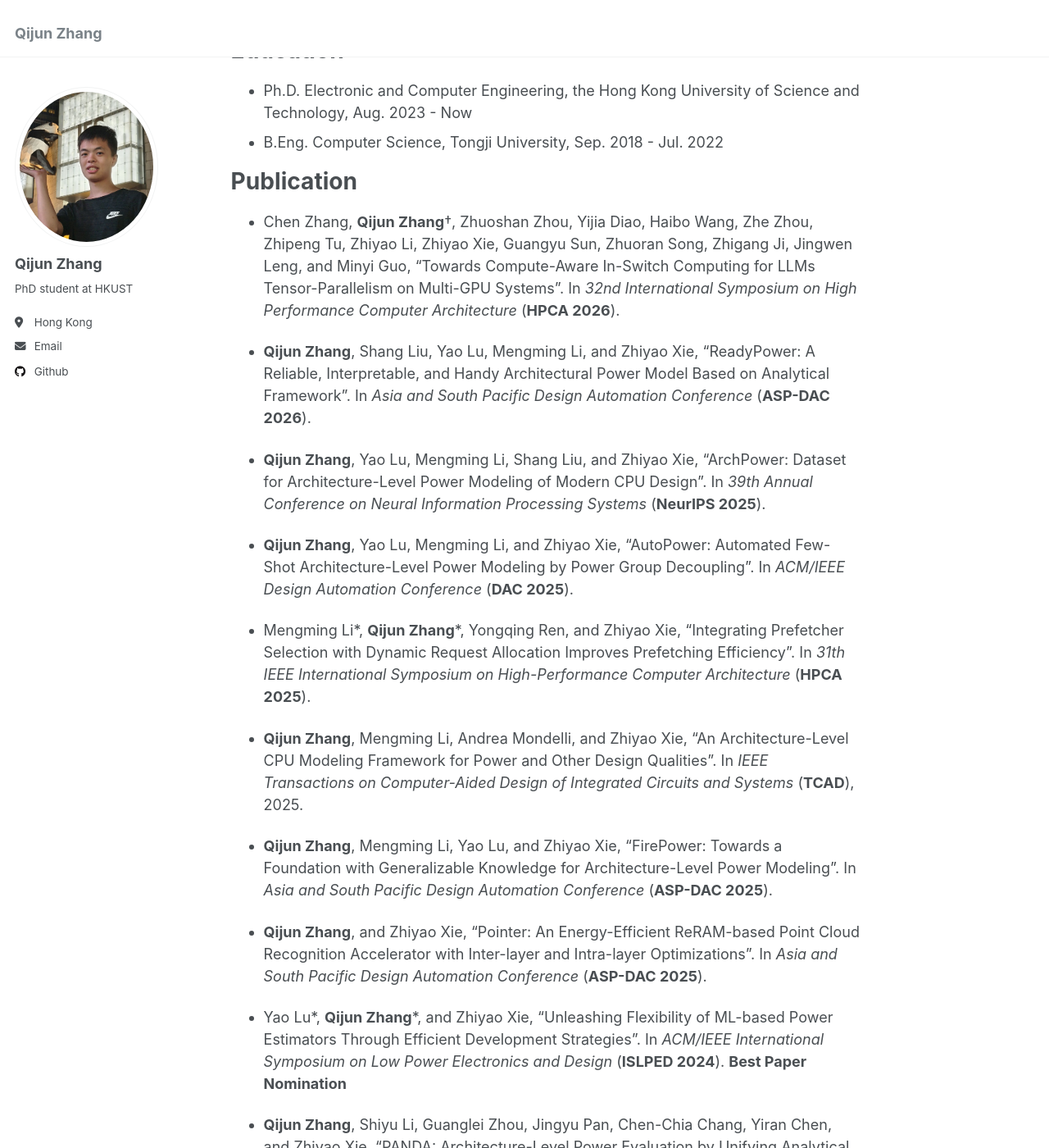
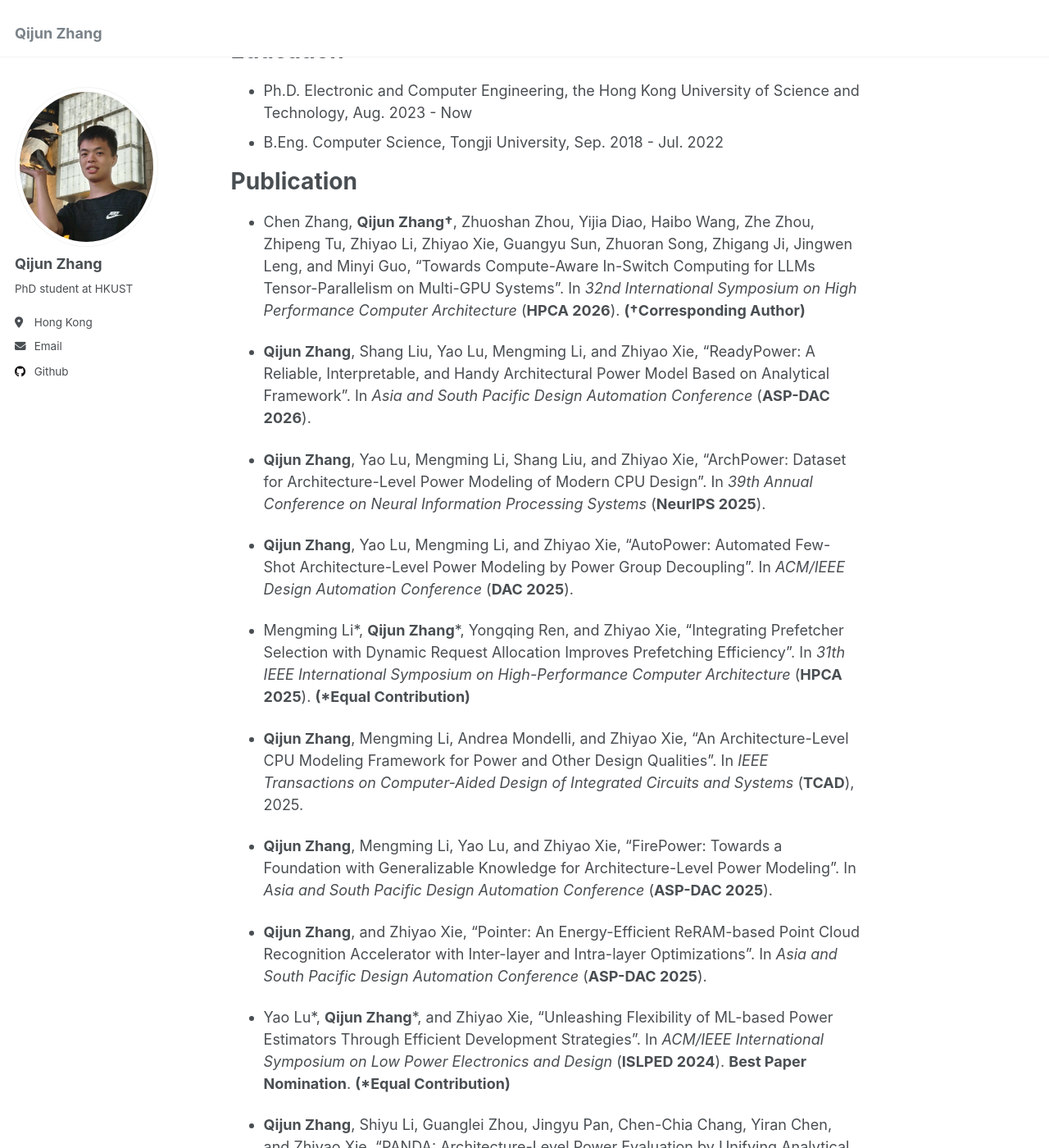
Before and after one commit to zqj2333/zqj2333.github.io, a Jekyll site: the page built from _pages/about.md, in a window 1280 px wide and 1400 px high, scrolled down 394 px. Shown: the whole window at 82% size. Built offline with Jekyll 4.4.1, drawn with Linux system fonts in a browser that asks for light colours.

Commit message:
Update about.md

```diff
--- a/_pages/about.md
+++ b/_pages/about.md
@@ -22,7 +22,7 @@ Education
 Publication
 ======
 
- * Chen Zhang, **Qijun Zhang**†, Zhuoshan Zhou, Yijia Diao, Haibo Wang, Zhe Zhou, Zhipeng Tu, Zhiyao Li, Zhiyao Xie, Guangyu Sun, Zhuoran Song, Zhigang Ji, Jingwen Leng, and Minyi Guo, "Towards Compute-Aware In-Switch Computing for LLMs Tensor-Parallelism on Multi-GPU Systems". In *32nd International Symposium on High Performance Computer Architecture* (**HPCA 2026**).
+ * Chen Zhang, **Qijun Zhang†**, Zhuoshan Zhou, Yijia Diao, Haibo Wang, Zhe Zhou, Zhipeng Tu, Zhiyao Li, Zhiyao Xie, Guangyu Sun, Zhuoran Song, Zhigang Ji, Jingwen Leng, and Minyi Guo, "Towards Compute-Aware In-Switch Computing for LLMs Tensor-Parallelism on Multi-GPU Systems". In *32nd International Symposium on High Performance Computer Architecture* (**HPCA 2026**). **(†Corresponding Author)**
 
  * **Qijun Zhang**, Shang Liu, Yao Lu, Mengming Li, and Zhiyao Xie, "ReadyPower: A Reliable, Interpretable, and Handy Architectural Power Model Based on Analytical Framework". In *Asia and South Pacific Design Automation Conference* (**ASP-DAC 2026**).
 
@@ -30,7 +30,7 @@ Publication
 
  * **Qijun Zhang**, Yao Lu, Mengming Li, and Zhiyao Xie, "AutoPower: Automated Few-Shot Architecture-Level Power Modeling by Power Group Decoupling". In *ACM/IEEE Design Automation Conference* (**DAC 2025**).
 
- * Mengming Li\*, **Qijun Zhang**\*, Yongqing Ren, and Zhiyao Xie, "Integrating Prefetcher Selection with Dynamic Request Allocation Improves Prefetching Efficiency". In *31th IEEE International Symposium on High-Performance Computer Architecture* (**HPCA 2025**).
+ * Mengming Li\*, **Qijun Zhang**\*, Yongqing Ren, and Zhiyao Xie, "Integrating Prefetcher Selection with Dynamic Request Allocation Improves Prefetching Efficiency". In *31th IEEE International Symposium on High-Performance Computer Architecture* (**HPCA 2025**). **(\*Equal Contribution)**
 
  * **Qijun Zhang**, Mengming Li, Andrea Mondelli, and Zhiyao Xie, "An Architecture-Level CPU Modeling Framework for Power and Other Design Qualities". In *IEEE Transactions on Computer-Aided Design of Integrated Circuits and Systems* (**TCAD**), 2025.
 
@@ -38,7 +38,7 @@ Publication
 
  * **Qijun Zhang**, and Zhiyao Xie, "Pointer: An Energy-Efficient ReRAM-based Point Cloud Recognition Accelerator with Inter-layer and Intra-layer Optimizations". In *Asia and South Pacific Design Automation Conference* (**ASP-DAC 2025**).
 
- * Yao Lu\*, **Qijun Zhang**\*, and Zhiyao Xie, "Unleashing Flexibility of ML-based Power Estimators Through Efficient Development Strategies". In *ACM/IEEE International Symposium on Low Power Electronics and Design* (**ISLPED 2024**). **Best Paper Nomination**
+ * Yao Lu\*, **Qijun Zhang**\*, and Zhiyao Xie, "Unleashing Flexibility of ML-based Power Estimators Through Efficient Development Strategies". In *ACM/IEEE International Symposium on Low Power Electronics and Design* (**ISLPED 2024**). **Best Paper Nomination**. **(\*Equal Contribution)**
 
  * **Qijun Zhang**, Shiyu Li, Guanglei Zhou, Jingyu Pan, Chen-Chia Chang, Yiran Chen, and Zhiyao Xie, "PANDA: Architecture-Level Power Evaluation by Unifying Analytical and Machine Learning Solutions". In *IEEE/ACM International Conference on Computer Aided Design* (**ICCAD 2023**).
 
```
